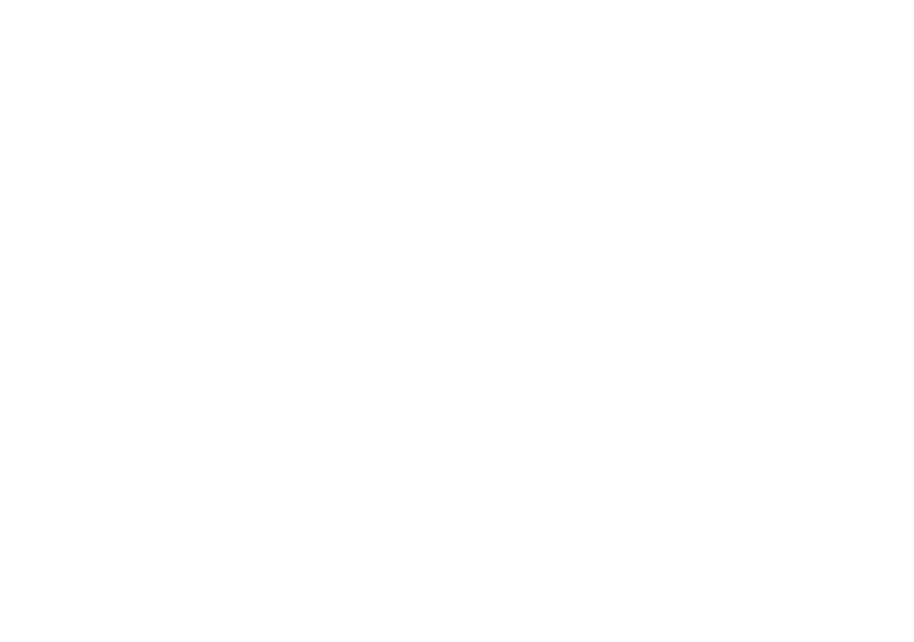
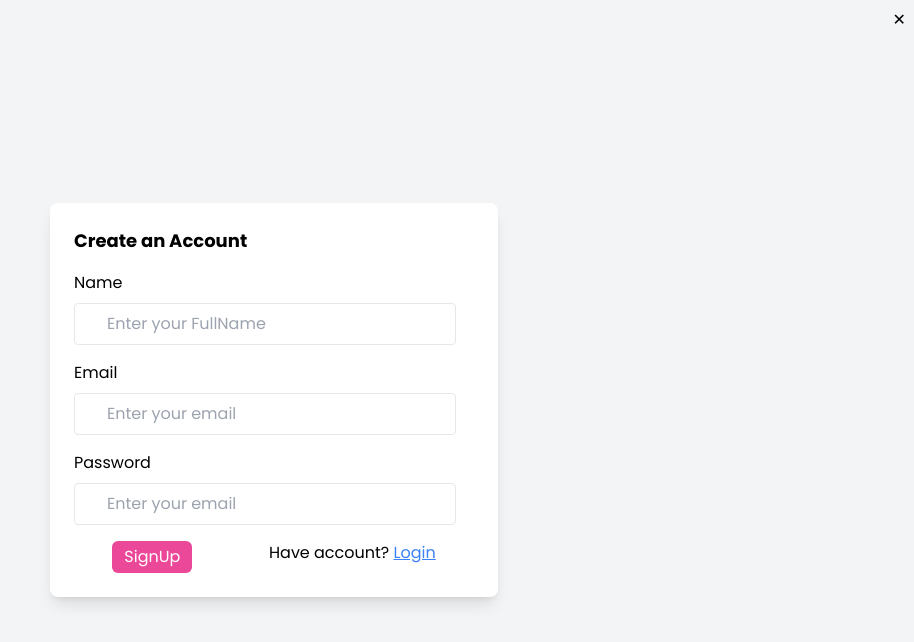
Before and after one commit to ThakurSakshi777/Page-Paper, a React (Vite) app in the folder fronend/: page /signup in a window 1280 px wide. Before the commit this address had no page. Shown: the top 642 px of the page, without its empty margins (366-1280 px from the left). Built offline with nearby package versions, Linux system fonts and the light colour scheme; a web font is replaced by a local one.

Commit message:
Add a SignUp  component

```diff
--- a/fronend/src/App.jsx
+++ b/fronend/src/App.jsx
@@ -1,5 +1,6 @@
 import './App.css'
 import Course from './Components/Course';
+import Signup from './Components/Signup';
 import Home from './Home/Home';
 import {Routes , Route} from "react-router-dom";
 
@@ -11,6 +12,7 @@
       <Routes>
       <Route path ="/" element = {<Home/>}/>
       <Route path = "/course" element = {<Course/>}/>
+      <Route path='/signup' element ={<Signup/>}/>
      </Routes>
     </>
   )
--- a/fronend/src/Components/Login.jsx
+++ b/fronend/src/Components/Login.jsx
@@ -1,4 +1,5 @@
 import React from "react";
+import { Link } from "react-router-dom";
 
 const Login = () => {
   return (
@@ -36,7 +37,11 @@
           <div className="flex justify-around mt-4">
              <button className="px-3 py-1 text-white duration-200 bg-pink-500 rounded-md hover:bg-pink-700">Login</button>
              <p>
-                Not Registered? <a href="" className="text-blue-500 underline cursor-pointer">SingUp</a>
+
+                Not Registered?
+                <Link to="/signup" className="text-blue-500 underline cursor-pointer">
+                SignUp
+                </Link>
              </p>
           </div>
         </div>
--- /dev/null
+++ b/fronend/src/Components/Signup.jsx
@@ -0,0 +1,67 @@
+import React from "react";
+import { Link } from "react-router-dom";
+import Login from "./Login";
+
+const Signup = () => {
+  return (
+   <div className="flex items-center justify-center h-screen min-h-screen bg-gray-100 dark:bg-gray-900">
+      <div className="w-full max-w-md p-6 bg-white rounded-lg shadow-lg dark:bg-gray-800">
+             <div className="">
+               <form method="dialog">
+                 {/* if there is a button in form, it will close the modal */}
+                 <Link to ={"/"} className="absolute btn btn-sm btn-circle btn-ghost right-2 top-2">
+                   ✕
+                 </Link>
+               </form>
+
+               {/* input text */}
+               <h3 className="text-lg font-bold">Create an Account</h3>
+                {/* Name   */}
+               <div className="mt-4 space-y-2">
+                 <span>Name</span>
+                 <br />
+                 <input type="text"
+                 placeholder="Enter your FullName"
+                 className="px-8 py-2 border rounded outline-none w-80-md"
+                 />
+               </div>
+               {/* Emali   */}
+               <div className="mt-4 space-y-2">
+                 <span>Email</span>
+                 <br />
+                 <input type="email"
+                 placeholder="Enter your email"
+                 className="px-8 py-2 border rounded outline-none w-80-md"
+                 />
+               </div>
+               {/* password */}
+                <div className="mt-4 space-y-2">
+                 <span>Password</span>
+                 <br />
+                 <input type="text"
+                 placeholder="Enter your email"
+                 className="px-8 py-2 border rounded outline-none w-80-md"
+                 />
+               </div>
+               {/* button */}
+               <div className="flex justify-around mt-4">
+                  <button className="px-3 py-1 text-white duration-200 bg-pink-500 rounded-md hover:bg-pink-700">SignUp</button>
+                  <p>
+
+                     Have account?{" "}
+                     <button  className="text-blue-500 underline cursor-pointer"
+                     onClick={() =>
+                      document.getElementById("my_modal_3").showModal()
+                     }>
+                     Login
+                     </button>{" "}
+                     <Login/>
+                  </p>
+               </div>
+             </div>
+           </div>
+   </div>
+  );
+};
+
+export default Signup;
```
